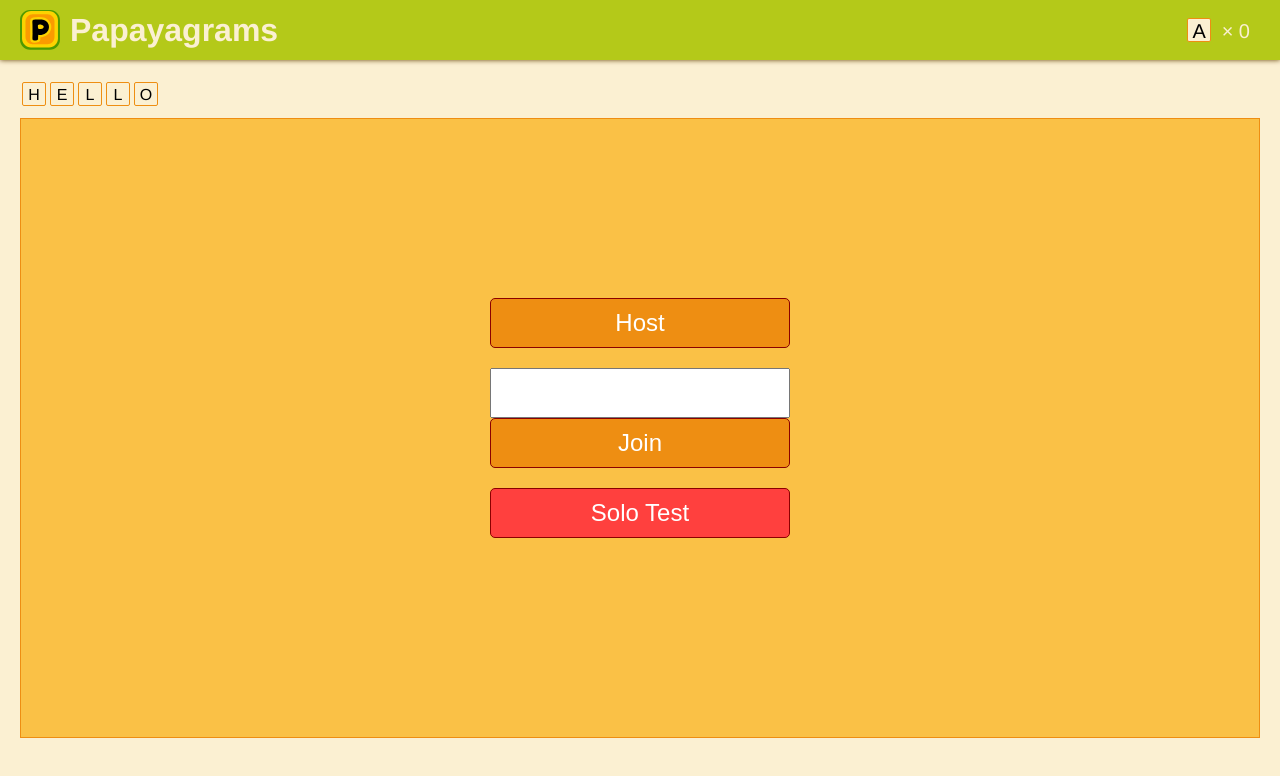
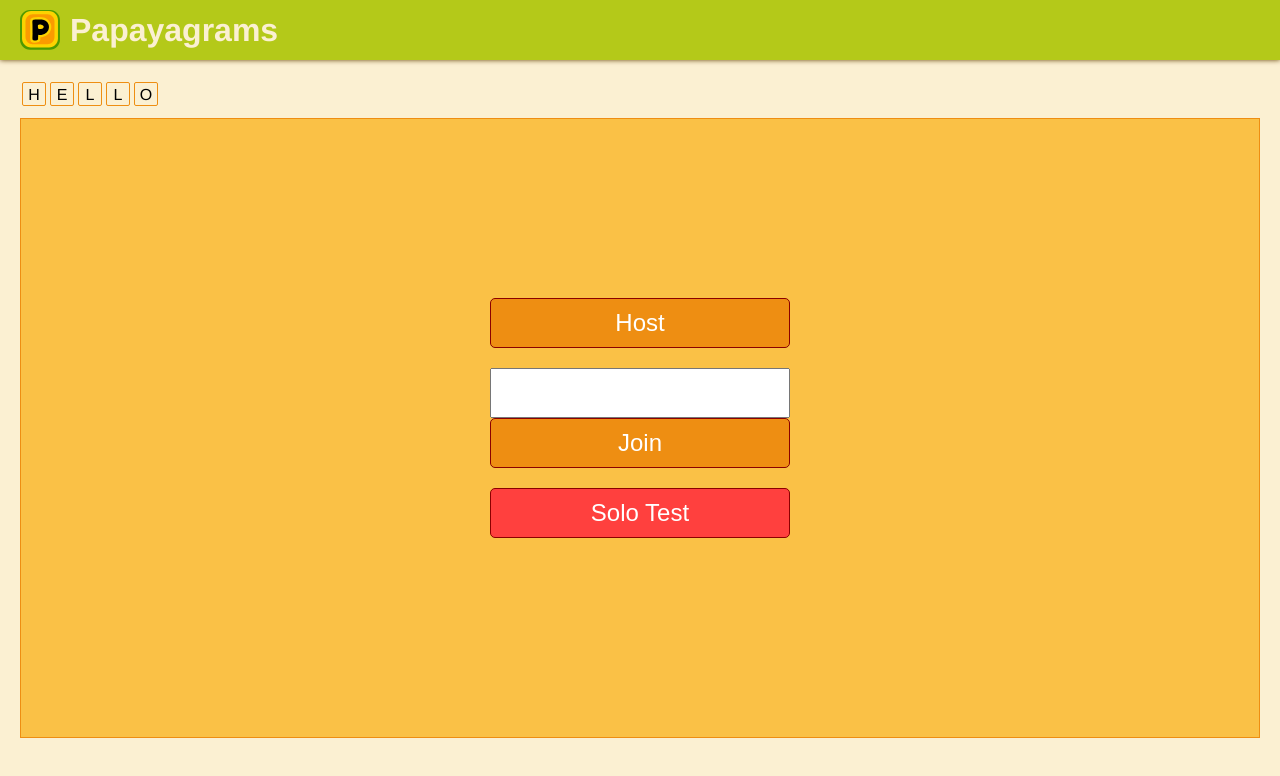
Before and after one commit to mastastealth/papayagrams, a Vue app: page / in a window 1280 px wide. Shown: the top 776 px of the page. Built offline with nearby package versions, Linux system fonts and the light colour scheme; what pubnub-vue would draw is missing.

Commit message:
Hide count if not playing?

```diff
--- a/src/App.vue
+++ b/src/App.vue
@@ -4,7 +4,7 @@
       <img src="logo.svg" alt="🇵" @click="resetGame">
       <h1>Papayagrams</h1>
 
-      <aside>
+      <aside v-if="conn || this.pile.length">
         <span v-if="lobby"><strong>{{lobby}}</strong> - </span>
         <span @click="showDictionary = !showDictionary" class="pilecount" :class="pshake">
           <span class="letter">A</span> × {{pile.length}}
```
